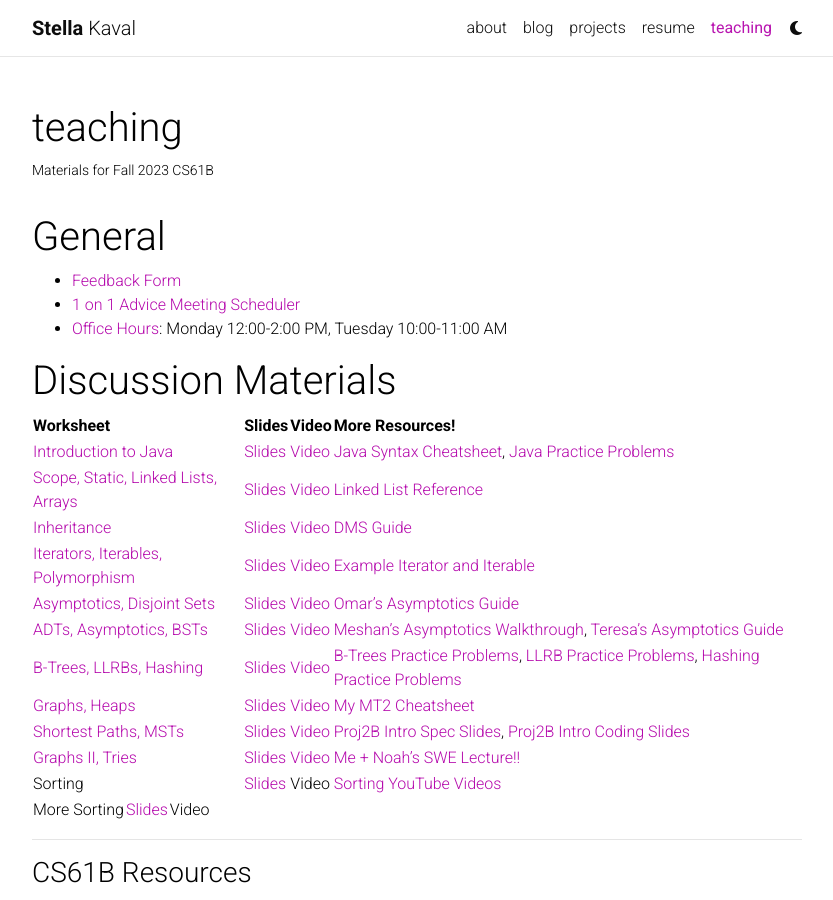
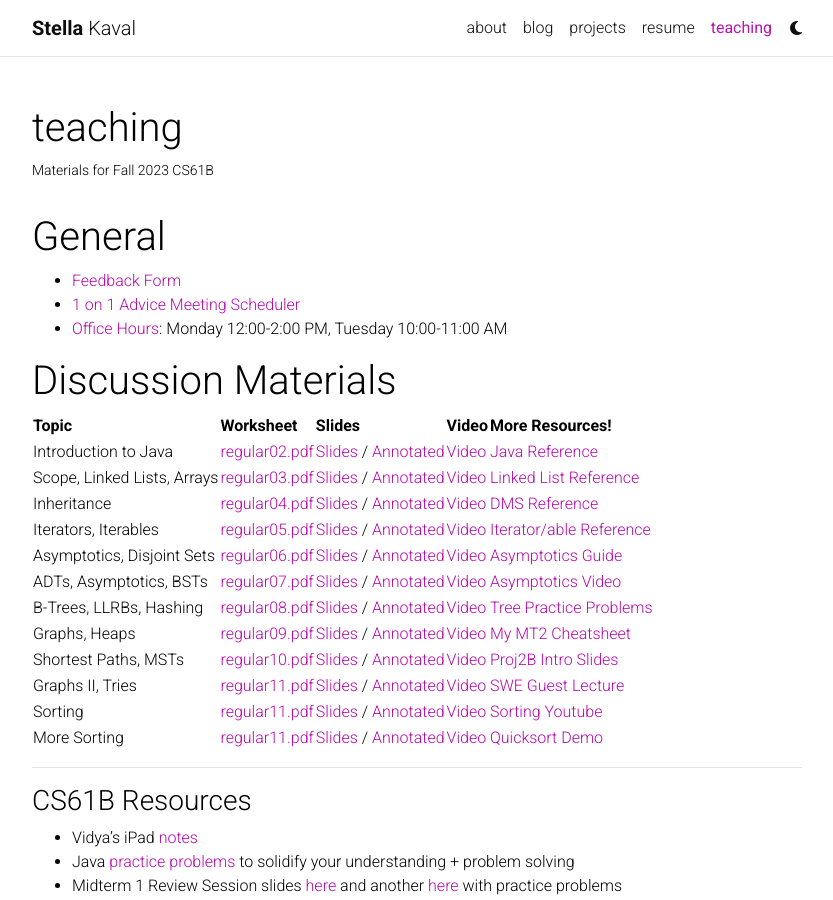
Before and after one commit to stellakaval/stellakaval.github.io, a Jekyll site: the page built from _pages/teaching.md, in a window 1280 px wide and 900 px high. Shown: the whole window, without its empty margins (223-1056 px from the left). Built offline with Jekyll 4.4.1, drawn with Linux system fonts in a browser that asks for light colours; comment, search, counter and statistics services are not loaded; a style sheet for code colours, icons or effects is not loaded.

Commit message:
updated all links

```diff
--- a/_pages/teaching.md
+++ b/_pages/teaching.md
@@ -15,21 +15,85 @@
 
 # Discussion Materials
 
-| Worksheet                                                                                                                        | Slides                                                                                                         | Video                                                                             | More Resources!                                                                                                                                                                                                                                                                                                |
-| :------------------------------------------------------------------------------------------------------------------------------- | :------------------------------------------------------------------------------------------------------------- | :-------------------------------------------------------------------------------- | :------------------------------------------------------------------------------------------------------------------------------------------------------------------------------------------------------------------------------------------------------------------------------------------------------------- |
-| [Introduction to Java](https://github.com/Berkeley-CS61B/discussions-fa23/blob/main/week02/regular/regular02.pdf)                | [Slides](https://docs.google.com/presentation/d/1zmtJ-XOSdg5a4tth2-Ib08LBVvcEBbQGVfQhG4jGtnQ/edit?usp=sharing) | [Video](https://youtu.be/5d8e3W52jEM)                                             | [Java Syntax Cheatsheet](https://introcs.cs.princeton.edu/java/11cheatsheet/), [Java Practice Problems](https://codingbat.com/java)                                                                                                                                                                            |
-| [Scope, Static, Linked Lists, Arrays](https://github.com/Berkeley-CS61B/discussions-fa23/blob/main/week03/regular/regular03.pdf) | [Slides](https://docs.google.com/presentation/d/1boE_rlHiKg6gjNji6_o_35TwQADWdVP34EyF6Pr-ki8/edit?usp=sharing) | [Video](https://youtu.be/VWf05n0C1_0?feature=shared)                              | [Linked List Reference](https://www.geeksforgeeks.org/linked-list-in-java/)                                                                                                                                                                                                                                    |
-| [Inheritance](https://github.com/Berkeley-CS61B/discussions-fa23/blob/main/week04/regular/regular04.pdf)                         | [Slides](https://docs.google.com/presentation/d/1A4RVuZv5KBWbs1Y0quqsJWhaiDZJwuo_xOLUMoCWk18/edit?usp=sharing) | [Video](https://www.youtube.com/watch?v=Y96iFd6xslI)                              | [DMS Guide](https://drive.google.com/file/d/196cUaEA0Q9aJBbr4Tm43_ybMDuxYcZDp/view?usp=sharing)                                                                                                                                                                                                                |
-| [Iterators, Iterables, Polymorphism](https://github.com/Berkeley-CS61B/discussions-fa23/blob/main/week05/regular/regular05.pdf)  | [Slides](https://docs.google.com/presentation/d/1CJpnyKt84TyVHnTfHZN82XBItMkL0iGqUt9fW-dsquY/edit?usp=sharing) | [Video](https://www.youtube.com/playlist?list=PLnp31xXvnfRosONixmTTQnspn7fLOV4-Y) | [Example Iterator and Iterable](https://www.geeksforgeeks.org/java-implementing-iterator-and-iterable-interface/)                                                                                                                                                                                              |
-| [Asymptotics, Disjoint Sets](https://drive.google.com/file/d/1Pj3kpa3H7GVFUo1qnj8XII313gNr8Hsx/view?usp=sharing)                 | [Slides](https://docs.google.com/presentation/d/1yHP02BEnY07MaSsQ9HeMbnzozX2uRcQ-xTmyil1nUAw/edit?usp=sharing) | [Video](https://www.youtube.com/playlist?list=PLnp31xXvnfRpqWL31oiZlmcka8zFyT5uM) | [Omar's Asymptotics Guide](https://sp21.datastructur.es/materials/guides/asymptotics.html)                                                                                                                                                                                                                     |
-| [ADTs, Asymptotics, BSTs](https://github.com/Berkeley-CS61B/discussions-fa23/blob/main/week07/regular/regular07.pdf)             | [Slides](https://drive.google.com/file/d/14d3AvoYnCAhS36kryXUD82kY9johIEb4/view?usp=drive_link)                | [Video](https://www.youtube.com/playlist?list=PLnp31xXvnfRpBCAx-EGDwnOY4YW0zwczO) | [Meshan's Asymptotics Walkthrough](https://drive.google.com/drive/folders/1yNzcoTBk96c4WkbWX1Gv3Ea-p_r-PIrx), [Teresa's Asymptotics Guide](https://drive.google.com/file/d/1CGFdNGbjJW3UvQFEWjwYoVBBnfaa084R/view)                                                                                             |
-| [B-Trees, LLRBs, Hashing](https://github.com/Berkeley-CS61B/discussions-fa23/blob/main/week08/regular/regular08.pdf)             | [Slides](https://docs.google.com/presentation/d/1H3GPiOhsjGBB5PJSGmrSpL-JuzrrR38SSb3V7bE-7qo/edit?usp=sharing) | [Video](https://www.youtube.com/playlist?list=PLnp31xXvnfRrjXIJbf0eFsWeUnD6RsfYa) | [B-Trees Practice Problems](https://cs61b-2.gitbook.io/cs61b-textbook/17.-b-trees/17.7-exercises), [LLRB Practice Problems](https://cs61b-2.gitbook.io/cs61b-textbook/18.-red-black-trees/18.6-exercises), [Hashing Practice Problems](https://cs61b-2.gitbook.io/cs61b-textbook/19.-hashing-i/19.7-exercises) |
-| [Graphs, Heaps](https://github.com/Berkeley-CS61B/discussions-fa23/blob/main/week09/regular/regular09.pdf)                       | [Slides](https://docs.google.com/presentation/d/1FkPygghab3wSGB600cx9VCHVfmji9qd9_Bh8w3rRP18/edit?usp=sharing) | [Video](https://youtu.be/_18j6UgstB4?feature=shared)                              | [My MT2 Cheatsheet](https://drive.google.com/file/d/1Xy9NRBjcnAU7n4taOZSnXIAlbVEsaPEq/view?usp=sharing)                                                                                                                                                                                                        |
-| [Shortest Paths, MSTs](https://github.com/Berkeley-CS61B/discussions-fa23/blob/main/week10/regular/regular10.pdf)                | [Slides](https://docs.google.com/presentation/d/11BpUUMvsMg72UmJgYYpfO_t-HcJxWjkLfTtiJMGgNFg/edit?usp=sharing) | [Video](https://www.youtube.com/playlist?list=PLnp31xXvnfRp0SkHfIO9HavzXht0K9mOA) | [Proj2B Intro Spec Slides](https://docs.google.com/presentation/d/1M7Tx6eb2ic8HBujsr75faZVTFMh905mgZ0H5158_Y8o/edit?usp=sharing), [Proj2B Intro Coding Slides](https://docs.google.com/presentation/d/1XYC0__43jch8Cfecte_ngf5Zwh4YL6hhv42xJ8DyIWU/edit?usp=sharing)                                           |
-| [Graphs II, Tries](https://github.com/Berkeley-CS61B/discussions-fa23/blob/main/week11/regular/regular11.pdf)                    | [Slides](https://docs.google.com/presentation/d/1BP_xEkOp65PBFkKaKa3CFZcvhwlPZLxAFm6a6fnQgNc/edit?usp=sharing) | [Video](https://www.youtube.com/playlist?list=PLnp31xXvnfRrD3GyILak06gbTN0rbKJat) | [Me + Noah's SWE Lecture!!](https://www.youtube.com/watch?v=LCibXajLbns)                                                                                                                                                                                                                                       |
-| Sorting                                                                                                                          | [Slides](https://docs.google.com/presentation/d/1N5LlO2-HjASYCruRy-h9aWxWiOgFCI0vvGSwzZxya88/edit?usp=sharing) | Video                                                                             | [Sorting YouTube Videos](https://www.youtube.com/@HackerrankOfficial/search?query=sorting)                                                                                                                                                                                                                     |
+| Topic                               | Worksheet            | Slides                              | Video        | More Resources!       |
+| ----------------------------------- | -------------------- | ------------------------------------ | ------------ | --------------------- |
+| Introduction to Java                | [regular02.pdf][W2]  | [Slides][S2] / [Annotated][A2]      | [Video][V2]  | [Java Reference][R2]  |
+| Scope, Linked Lists, Arrays         | [regular03.pdf][W3]  | [Slides][S3] / [Annotated][A3]      | [Video][V3]  | [Linked List Reference][R3]  |
+| Inheritance                         | [regular04.pdf][W4]  | [Slides][S4] / [Annotated][A4]      | [Video][V4]  | [DMS Reference][R4]  |
+| Iterators, Iterables                | [regular05.pdf][W5]  | [Slides][S5] / [Annotated][A5]      | [Video][V5]  | [Iterator/able Reference][R5]  |
+| Asymptotics, Disjoint Sets          | [regular06.pdf][W6]  | [Slides][S6] / [Annotated][A6]      | [Video][V6]  | [Asymptotics Guide][R6]  |
+| ADTs, Asymptotics, BSTs             | [regular07.pdf][W7]  | [Slides][S7] / [Annotated][A7]      | [Video][V7]  | [Asymptotics Video][R7]  |
+| B-Trees, LLRBs, Hashing             | [regular08.pdf][W8]  | [Slides][S8] / [Annotated][A8]      | [Video][V8]  | [Tree Practice Problems][R8]  |
+| Graphs, Heaps                       | [regular09.pdf][W9]  | [Slides][S9] / [Annotated][A9]      | [Video][V9]  | [My MT2 Cheatsheet][R9]  |
+| Shortest Paths, MSTs                | [regular10.pdf][W10] | [Slides][S10] / [Annotated][A10]    | [Video][V10] | [Proj2B Intro Slides][R10] |
+| Graphs II, Tries                    | [regular11.pdf][W11] | [Slides][S11] / [Annotated][A11]    | [Video][V11] | [SWE Guest Lecture][R11] |
+| Sorting                             | [regular11.pdf][W12] | [Slides][S12] / [Annotated][A12]    | [Video][V12] | [Sorting Youtube][R12] |
+| More Sorting                        | [regular11.pdf][W13] | [Slides][S13] / [Annotated][A13]    | [Video][V13] | [Quicksort Demo][R13] |
 
-| More Sorting | [Slides](https://docs.google.com/presentation/d/1rJQR_d5xf_AZgykfpcUOn8iF9LkiURup60J6H2FJRFY/edit?usp=sharing) | Video | |
+[W2]: https://github.com/Berkeley-CS61B/discussions-fa23/blob/main/week02/regular/regular02.pdf
+[W3]: https://github.com/Berkeley-CS61B/discussions-fa23/blob/main/week02/regular/regular03.pdf
+[W4]: https://github.com/Berkeley-CS61B/discussions-fa23/blob/main/week02/regular/regular04.pdf
+[W5]: https://github.com/Berkeley-CS61B/discussions-fa23/blob/main/week02/regular/regular05.pdf
+[W6]: https://github.com/Berkeley-CS61B/discussions-fa23/blob/main/week02/regular/regular06.pdf
+[W7]: https://github.com/Berkeley-CS61B/discussions-fa23/blob/main/week02/regular/regular07.pdf
+[W8]: https://github.com/Berkeley-CS61B/discussions-fa23/blob/main/week02/regular/regular08.pdf
+[W9]: https://github.com/Berkeley-CS61B/discussions-fa23/blob/main/week02/regular/regular09.pdf
+[W10]: https://github.com/Berkeley-CS61B/discussions-fa23/blob/main/week02/regular/regular10.pdf
+[W11]: https://github.com/Berkeley-CS61B/discussions-fa23/blob/main/week02/regular/regular11.pdf
+[W12]: https://github.com/Berkeley-CS61B/discussions-fa23/blob/main/week02/regular/regular12.pdf
+[W13]: https://github.com/Berkeley-CS61B/discussions-fa23/blob/main/week02/regular/regular13.pdf
+
+[S2]: https://docs.google.com/presentation/d/1zmtJ-XOSdg5a4tth2-Ib08LBVvcEBbQGVfQhG4jGtnQ/edit?usp=sharing
+[S3]: https://docs.google.com/presentation/d/1boE_rlHiKg6gjNji6_o_35TwQADWdVP34EyF6Pr-ki8/edit?usp=sharing
+[S4]: https://docs.google.com/presentation/d/1A4RVuZv5KBWbs1Y0quqsJWhaiDZJwuo_xOLUMoCWk18/edit?usp=sharing
+[S5]: https://docs.google.com/presentation/d/1CJpnyKt84TyVHnTfHZN82XBItMkL0iGqUt9fW-dsquY/edit?usp=sharing
+[S6]: https://docs.google.com/presentation/d/1yHP02BEnY07MaSsQ9HeMbnzozX2uRcQ-xTmyil1nUAw/edit?usp=sharing
+[S7]: https://drive.google.com/file/d/14d3AvoYnCAhS36kryXUD82kY9johIEb4/view?usp=drive_link
+[S8]: https://docs.google.com/presentation/d/1H3GPiOhsjGBB5PJSGmrSpL-JuzrrR38SSb3V7bE-7qo/edit?usp=sharing
+[S9]: https://docs.google.com/presentation/d/1FkPygghab3wSGB600cx9VCHVfmji9qd9_Bh8w3rRP18/edit?usp=sharing
+[S10]: https://docs.google.com/presentation/d/11BpUUMvsMg72UmJgYYpfO_t-HcJxWjkLfTtiJMGgNFg/edit?usp=sharing
+[S11]: https://docs.google.com/presentation/d/1BP_xEkOp65PBFkKaKa3CFZcvhwlPZLxAFm6a6fnQgNc/edit?usp=sharing
+[S12]: https://docs.google.com/presentation/d/1N5LlO2-HjASYCruRy-h9aWxWiOgFCI0vvGSwzZxya88/edit?usp=sharing
+[S13]: https://docs.google.com/presentation/d/1rJQR_d5xf_AZgykfpcUOn8iF9LkiURup60J6H2FJRFY/edit?usp=sharing
+
+[A2]: https://drive.google.com/file/d/1Q3FvgNW3Xhou-yZ82hnBOOm91CaOUMBg/view?usp=sharing
+[A3]: https://drive.google.com/file/d/1vnBLbAynF4Lj-M_kKxmOdaihbfTpIn00/view?usp=sharing
+[A4]: https://drive.google.com/file/d/1c58mcHNM4bhX4IAUtI0XWUpTYDJwqb77/view?usp=sharing
+[A5]: https://drive.google.com/file/d/1Ip5eUwXKbyemDDsVIIHffGyUG_BBtJIo/view?usp=sharing
+[A6]: https://drive.google.com/file/d/14oFgPaSeMPVfCud_hI-h0mEDNLMdUoaW/view?usp=sharing
+[A7]: https://drive.google.com/file/d/14d3AvoYnCAhS36kryXUD82kY9johIEb4/view?usp=sharing
+[A8]: https://drive.google.com/file/d/18m-CotzekLYXQEDjZst8y1xIK_t0vs66/view?usp=sharing
+[A9]: https://drive.google.com/file/d/1I1YLP6h2hrL22IbaB3Sa8WG7wBEkKN5R/view?usp=sharing
+[A10]: https://drive.google.com/file/d/1KszofZZc3ob1S_TUFbs3mvAVjlttmqAi/view?usp=sharing
+[A11]: https://drive.google.com/file/d/1qTxpSugRQNRoff0Hiv-9ILorcxbeYpeZ/view?usp=sharing
+[A12]: https://drive.google.com/file/d/1I1EfF2V8kRmO3rSXNdisj9S7sR--aL8i/view?usp=sharing
+[A13]: https://drive.google.com/file/d/1aPjuk2jLXNTifBn25a4M5WMlFBPCDu6b/view?usp=sharing
+
+[V2]: https://youtu.be/5d8e3W52jEM
+[V3]: https://youtu.be/VWf05n0C1_0?feature=shared
+[V4]: https://www.youtube.com/watch?v=Y96iFd6xslI
+[V5]: https://www.youtube.com/playlist?list=PLnp31xXvnfRosONixmTTQnspn7fLOV4-Y
+[V6]: https://www.youtube.com/playlist?list=PLnp31xXvnfRpqWL31oiZlmcka8zFyT5uM
+[V7]: https://www.youtube.com/playlist?list=PLnp31xXvnfRpBCAx-EGDwnOY4YW0zwczO
+[V8]: https://www.youtube.com/playlist?list=PLnp31xXvnfRrjXIJbf0eFsWeUnD6RsfYa
+[V9]: https://youtu.be/_18j6UgstB4?feature=shared
+[V10]: https://www.youtube.com/playlist?list=PLnp31xXvnfRp0SkHfIO9HavzXht0K9mOA
+[V11]: https://www.youtube.com/playlist?list=PLnp31xXvnfRrD3GyILak06gbTN0rbKJat
+[V12]: https://www.youtube.com/playlist?list=PLnp31xXvnfRqxJ0qF1CglXRb-Qb-oNOgs
+[V13]: https://www.youtube.com/playlist?list=PLnp31xXvnfRrpqJ8WTjbBOwSNFg54wQDT
+
+[R2]: https://introcs.cs.princeton.edu/java/11cheatsheet/
+[R3]: https://www.geeksforgeeks.org/linked-list-in-java/
+[R4]: https://drive.google.com/file/d/196cUaEA0Q9aJBbr4Tm43_ybMDuxYcZDp/view?usp=sharing
+[R5]: https://www.geeksforgeeks.org/java-implementing-iterator-and-iterable-interface/
+[R6]: https://drive.google.com/file/d/1CGFdNGbjJW3UvQFEWjwYoVBBnfaa084R/view
+[R7]: https://drive.google.com/drive/folders/1yNzcoTBk96c4WkbWX1Gv3Ea-p_r-PIrx
+[R8]: https://cs61b-2.gitbook.io/cs61b-textbook/17.-b-trees/17.7-exercises
+[R9]: https://drive.google.com/file/d/1Xy9NRBjcnAU7n4taOZSnXIAlbVEsaPEq/view?usp=sharing
+[R10]: https://docs.google.com/presentation/d/1XYC0__43jch8Cfecte_ngf5Zwh4YL6hhv42xJ8DyIWU/edit?usp=sharing
+[R11]: https://www.youtube.com/watch?v=LCibXajLbns
+[R12]: https://www.youtube.com/@HackerrankOfficial/search?query=sorting
+[R13]: https://www.youtube.com/watch?app=desktop&v=KBGQ3xGofN0
 
 ---
 
```
